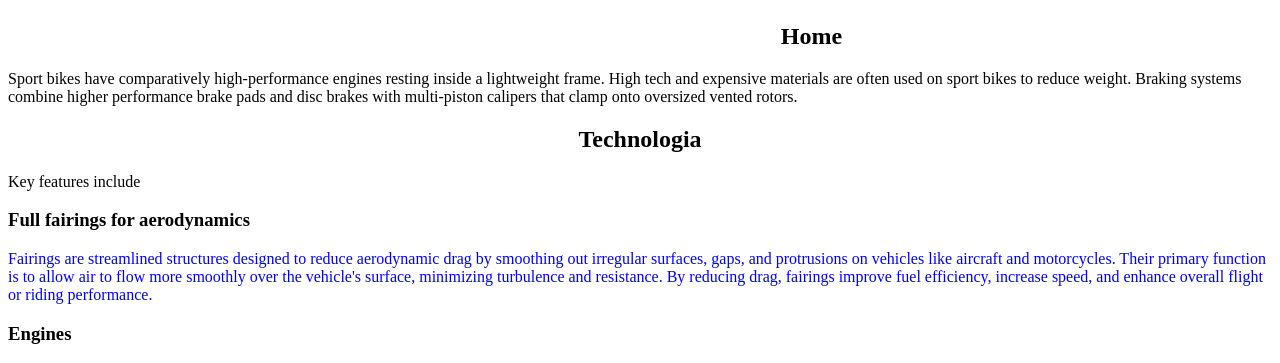
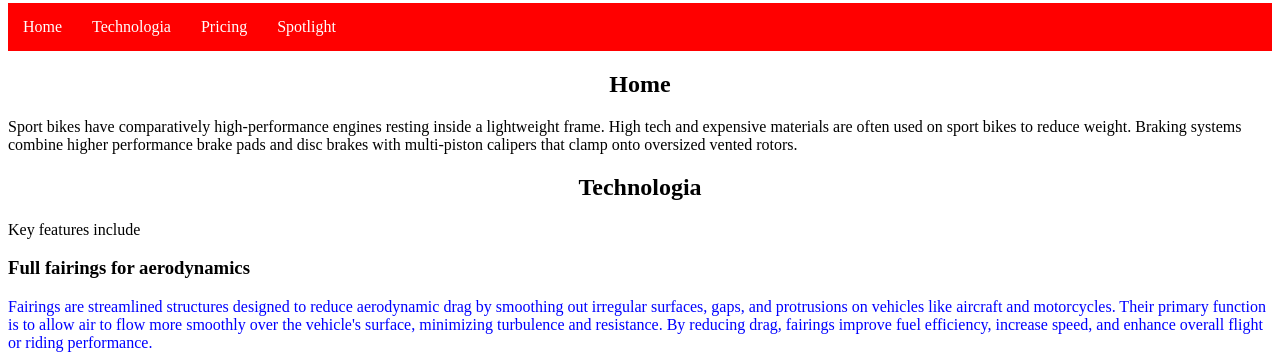
Before and after one commit to samuelhisani-prog/25-1064, a PHP site: page / in a window 1280 px wide. Shown: the part 415-778 px from the top of the page. Run offline with PHP 8.4, Linux system fonts and the light colour scheme.

Commit message:
Update style.css

```diff
--- a/style.css
+++ b/style.css
@@ -3,7 +3,8 @@
     background-color: red;
     padding:0px;
     margin:0px;
-    o
+    overflow: hidden;
+
 }
 .navbar a{
     color: white;
```
